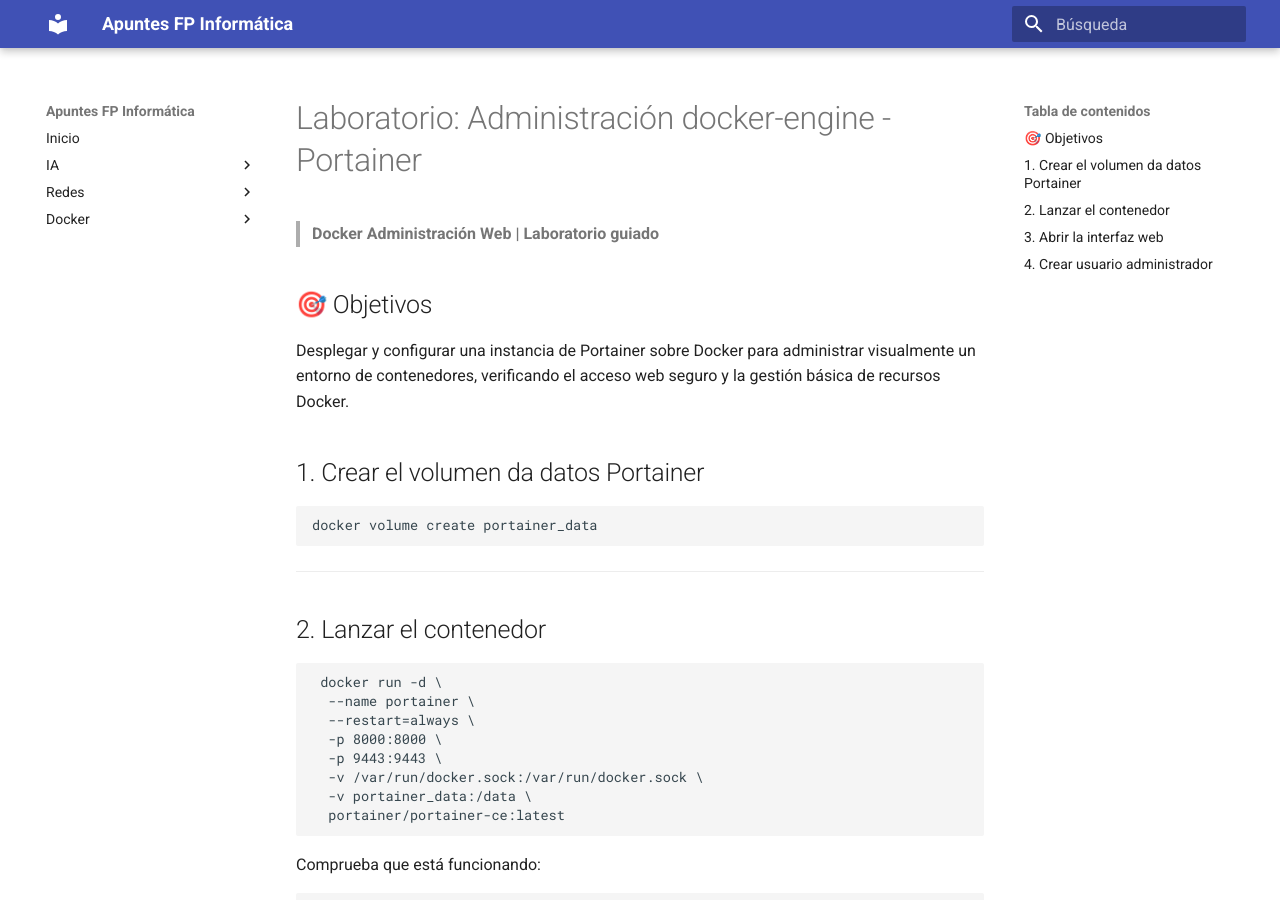
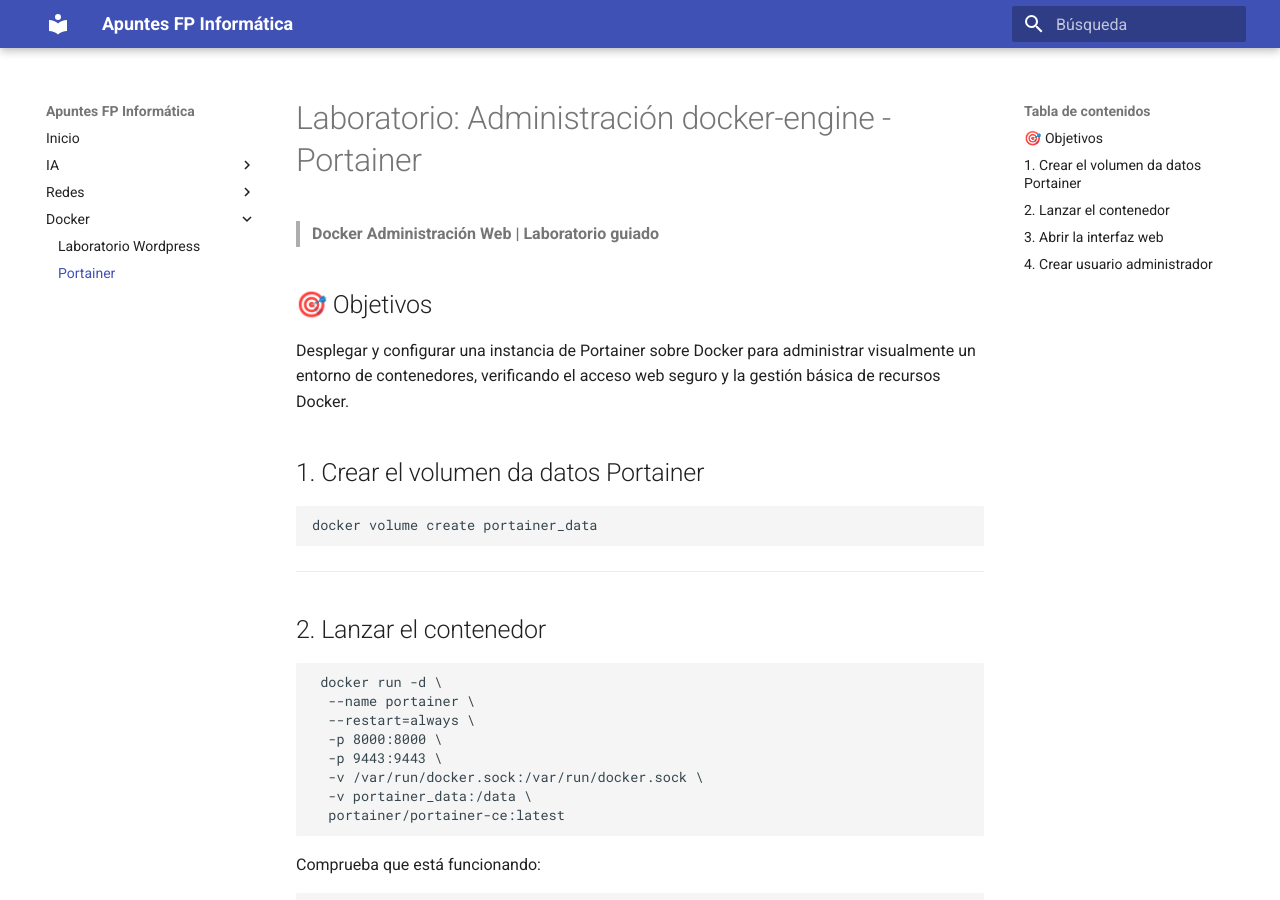
Before and after one commit to fcuadradoa01/hola, an MkDocs documentation site: the page built from docs/docker/lab-portainer.md, in a window 1280 px wide and 900 px high. Built offline with MkDocs 1.6.1 and Material for MkDocs 9.7.7, drawn with Linux system fonts in a browser that asks for light colours; some of the changed lines change nothing that is shown.

Commit message:
Rename Portainer documentation file

```diff
--- a/mkdocs.yml
+++ b/mkdocs.yml
@@ -16,4 +16,4 @@
 
   - Docker:
       - Laboratorio Wordpress: docker/lab-docker-wordpress-mariadb.md
-      - Portainer: docker/portainer.md
+      - Portainer: docker/lab-portainer.md
```
